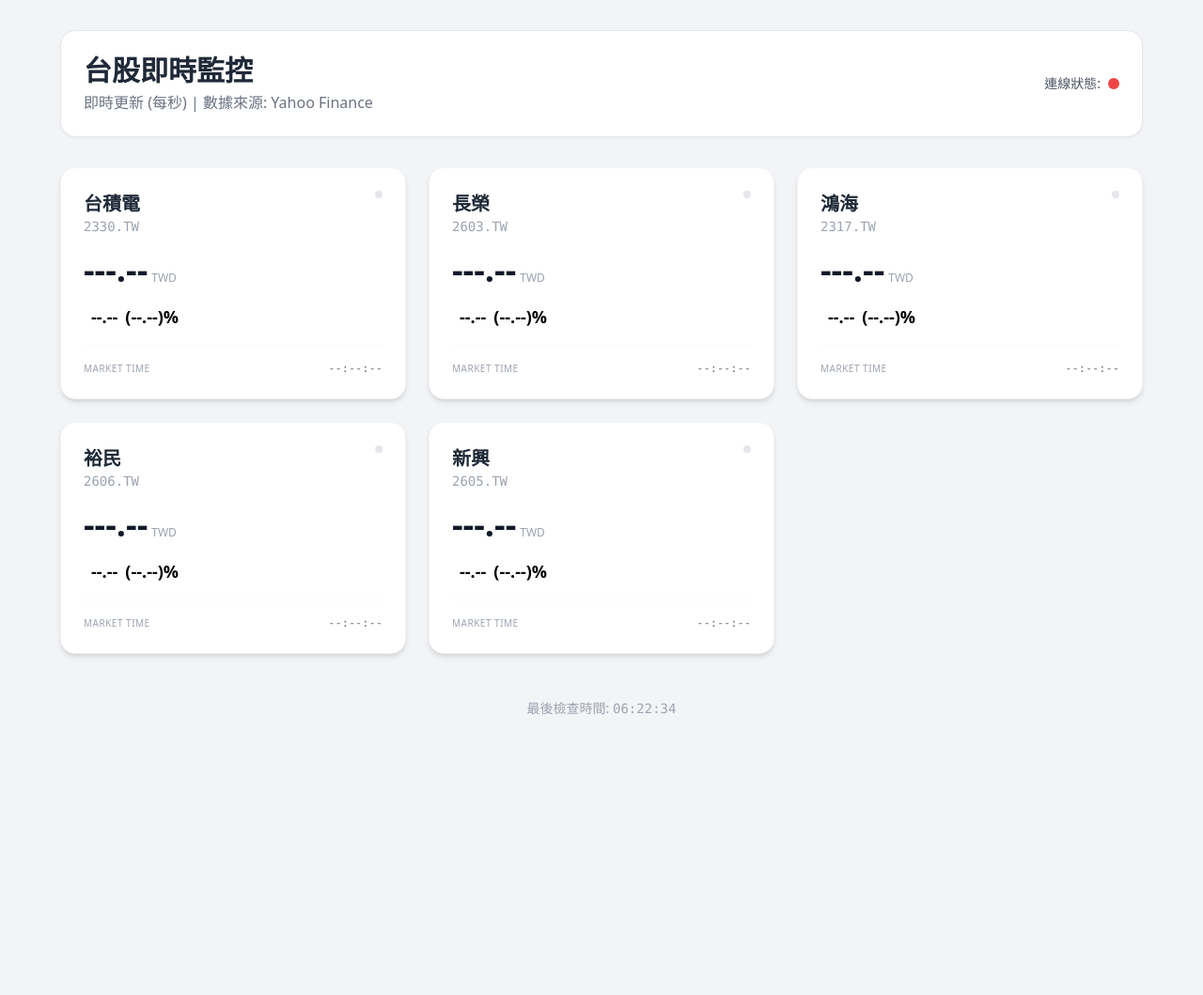
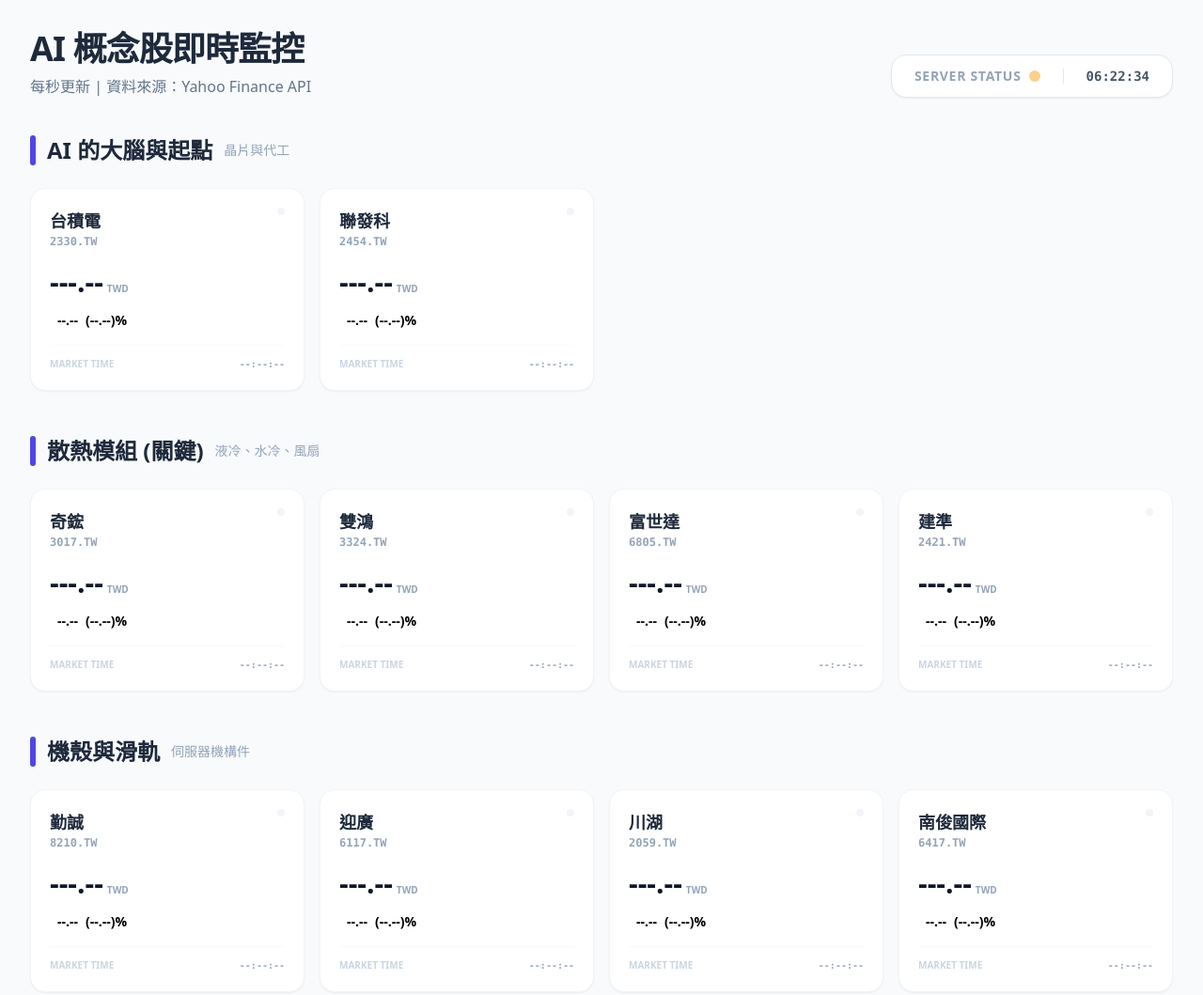
Before and after one commit to oldpitt566-blip/price, a website: page public/index.html in a window 1280 px wide. Shown: the top 1059 px of the page at 94% size. Before the commit the page ends 800 px from the top, so only its background shows below. Drawn offline with nearby package versions, Linux system fonts and the light colour scheme; no server answers.

Commit message:
Add files via upload

```diff
--- a/public/index.html
+++ b/public/index.html
@@ -3,163 +3,238 @@
 <head>
     <meta charset="UTF-8">
     <meta name="viewport" content="width=device-width, initial-scale=1.0">
-    <title>台股即時監控</title>
+    <title>AI 概念股即時監控面板</title>
     <script src="https://cdn.tailwindcss.com"></script>
     <style>
         .pulse {
-            animation: pulse 1s cubic-bezier(0.4, 0, 0.6, 1) infinite;
+            animation: pulse 1.5s cubic-bezier(0.4, 0, 0.6, 1) infinite;
         }
         @keyframes pulse {
             0%, 100% { opacity: 1; }
-            50% { opacity: .5; }
+            50% { opacity: .3; }
+        }
+        .stock-card {
+            transition: all 0.2s ease-in-out;
+        }
+        .stock-card:hover {
+            transform: translateY(-2px);
         }
     </style>
 </head>
-<body class="bg-gray-100 min-h-screen p-4 md:p-8 font-sans">
-    <div class="max-w-6xl mx-auto">
-        <header class="flex justify-between items-center mb-8 bg-white p-6 rounded-2xl shadow-sm border border-gray-200">
+<body class="bg-slate-50 min-h-screen p-4 md:p-8 font-sans">
+    <div class="max-w-7xl mx-auto">
+        <!-- Header -->
+        <header class="mb-10 flex flex-col md:flex-row md:items-end justify-between gap-4">
             <div>
-                <h1 class="text-3xl font-bold text-gray-800">台股即時監控</h1>
-                <p class="text-gray-500 mt-1">即時更新 (每秒) | 數據來源: Yahoo Finance</p>
+                <h1 class="text-4xl font-black text-slate-800 tracking-tight">AI 概念股即時監控</h1>
+                <p class="text-slate-500 mt-2 font-medium">每秒更新 | 資料來源：Yahoo Finance API</p>
             </div>
-            <div class="flex items-center space-x-2">
-                <span class="text-sm font-medium text-gray-600">連線狀態:</span>
-                <div id="global-status" class="w-3 h-3 rounded-full bg-green-500 pulse"></div>
+            <div class="flex items-center space-x-6 bg-white px-6 py-3 rounded-2xl shadow-sm border border-slate-200">
+                <div class="flex items-center space-x-2">
+                    <span class="text-sm font-bold text-slate-400 uppercase tracking-wider">Server Status</span>
+                    <div id="global-status" class="w-3 h-3 rounded-full bg-green-500 pulse"></div>
+                </div>
+                <div class="h-4 w-px bg-slate-200"></div>
+                <div class="text-sm font-bold text-slate-600 font-mono" id="current-time">--:--:--</div>
             </div>
         </header>
 
-        <div id="stock-grid" class="grid grid-cols-1 md:grid-cols-2 lg:grid-cols-3 gap-6">
-            <!-- Stock cards will be injected here -->
+        <!-- Categories Section -->
+        <div class="space-y-12" id="category-container">
+            <!-- Categories will be injected here -->
         </div>
 
-        <footer class="mt-12 text-center text-gray-400 text-sm">
-            最後檢查時間: <span id="last-check" class="font-mono">--:--:--</span>
+        <footer class="mt-16 py-8 border-t border-slate-200 text-center text-slate-400 text-sm">
+            <p>© 2026 AI Stock Monitor - 僅供參考，不構成投資建議。</p>
+            <p class="mt-1">系統最後同步時間: <span id="last-sync" class="font-mono">--:--:--</span></p>
         </footer>
     </div>
 
+    <!-- Template for Category -->
+    <template id="category-template">
+        <section class="category-section">
+            <div class="flex items-center space-x-3 mb-6">
+                <div class="h-8 w-1.5 bg-indigo-600 rounded-full"></div>
+                <h2 class="text-2xl font-bold text-slate-800 category-title">類別名稱</h2>
+                <span class="text-slate-400 text-sm font-medium category-desc">類別描述</span>
+            </div>
+            <div class="grid grid-cols-1 sm:grid-cols-2 lg:grid-cols-4 gap-4 stock-grid">
+                <!-- Stock cards will be injected here -->
+            </div>
+        </section>
+    </template>
+
+    <!-- Template for Stock Card -->
     <template id="stock-card-template">
-        <div class="bg-white p-6 rounded-2xl shadow-md border border-gray-100 transition-all hover:shadow-lg">
-            <div class="flex justify-between items-start mb-4">
+        <div class="stock-card bg-white p-5 rounded-2xl shadow-sm border border-slate-100 flex flex-col justify-between">
+            <div class="flex justify-between items-start mb-3">
                 <div>
-                    <h2 class="text-xl font-bold text-gray-800 stock-name">---</h2>
-                    <p class="text-sm text-gray-400 stock-id font-mono">----</p>
+                    <h3 class="font-bold text-slate-800 stock-name text-lg">---</h3>
+                    <p class="text-xs font-bold text-slate-400 stock-id font-mono">----</p>
                 </div>
-                <div class="update-indicator w-2 h-2 rounded-full bg-gray-200"></div>
+                <div class="update-pulse w-2 h-2 rounded-full bg-slate-100"></div>
             </div>
 
-            <div class="mb-4">
+            <div class="my-2">
                 <div class="flex items-baseline space-x-1">
-                    <span class="stock-price text-4xl font-extrabold text-gray-900">---.--</span>
-                    <span class="text-xs font-medium text-gray-400">TWD</span>
+                    <span class="stock-price text-3xl font-black text-slate-900 leading-none">---.--</span>
+                    <span class="text-[10px] font-bold text-slate-400 uppercase">TWD</span>
                 </div>
             </div>
 
-            <div class="change-container flex items-center space-x-2 text-lg font-semibold">
+            <div class="change-container flex items-center space-x-2 text-sm font-bold mt-2">
                 <span class="change-arrow"></span>
                 <span class="change-value">--.--</span>
                 <span class="change-percent">(--.--)%</span>
             </div>
 
-            <div class="mt-4 pt-4 border-t border-gray-50 flex justify-between items-center">
-                <span class="text-[10px] text-gray-400 uppercase tracking-wider">Market Time</span>
-                <span class="stock-time text-xs text-gray-500 font-mono">--:--:--</span>
+            <div class="mt-4 pt-3 border-t border-slate-50 flex justify-between items-center text-[10px]">
+                <span class="text-slate-300 font-bold uppercase">Market Time</span>
+                <span class="stock-time text-slate-400 font-mono font-bold">--:--:--</span>
             </div>
         </div>
     </template>
 
     <script>
-        const stockIds = ['2330', '2603', '2317', '2606', '2605'];
-        const stockNames = {
-            '2330': '台積電',
-            '2603': '長榮',
-            '2317': '鴻海',
-            '2606': '裕民',
-            '2605': '新興'
-        };
+        const categories = [
+            {
+                title: "AI 的大腦與起點",
+                desc: "晶片與代工",
+                stocks: [
+                    { id: '2330', name: '台積電' },
+                    { id: '2454', name: '聯發科' }
+                ]
+            },
+            {
+                title: "散熱模組 (關鍵)",
+                desc: "液冷、水冷、風扇",
+                stocks: [
+                    { id: '3017', name: '奇鋐' },
+                    { id: '3324', name: '雙鴻' },
+                    { id: '6805', name: '富世達' },
+                    { id: '2421', name: '建準' }
+                ]
+            },
+            {
+                title: "機殼與滑軌",
+                desc: "伺服器機構件",
+                stocks: [
+                    { id: '8210', name: '勤誠' },
+                    { id: '6117', name: '迎廣' },
+                    { id: '2059', name: '川湖' },
+                    { id: '6417', name: '南俊國際' }
+                ]
+            },
+            {
+                title: "PCB 與 CCL",
+                desc: "高層板與 ABF 載板",
+                stocks: [
+                    { id: '2383', name: '台光電' },
+                    { id: '2368', name: '金像電' },
+                    { id: '3037', name: '欣興' },
+                    { id: '8046', name: '南電' }
+                ]
+            },
+            {
+                title: "組裝與 ODM",
+                desc: "系統整合與代工",
+                stocks: [
+                    { id: '2317', name: '鴻海' },
+                    { id: '2382', name: '廣達' },
+                    { id: '3231', name: '緯創' },
+                    { id: '6669', name: '緯穎' }
+                ]
+            }
+        ];
 
-        const grid = document.getElementById('stock-grid');
-        const template = document.getElementById('stock-card-template');
+        const categoryContainer = document.getElementById('category-container');
+        const categoryTemplate = document.getElementById('category-template');
+        const stockTemplate = document.getElementById('stock-card-template');
         const globalStatus = document.getElementById('global-status');
-        const lastCheckEl = document.getElementById('last-check');
+        const lastSyncEl = document.getElementById('last-sync');
+        const currentTimeEl = document.getElementById('current-time');
 
-        const stockCards = {};
+        const stockRefs = {};
 
-        // Initialize cards
-        stockIds.forEach(id => {
-            const clone = template.content.cloneNode(true);
-            const card = clone.querySelector('div');
+        // Build UI
+        categories.forEach(cat => {
+            const catClone = categoryTemplate.content.cloneNode(true);
+            catClone.querySelector('.category-title').textContent = cat.title;
+            catClone.querySelector('.category-desc').textContent = cat.desc;
 
-            card.querySelector('.stock-name').textContent = stockNames[id] || '股票';
-            card.querySelector('.stock-id').textContent = `${id}.TW`;
+            const grid = catClone.querySelector('.stock-grid');
 
-            grid.appendChild(clone);
+            cat.stocks.forEach(stock => {
+                const stockClone = stockTemplate.content.cloneNode(true);
+                const card = stockClone.querySelector('.stock-card');
 
-            // Re-find elements in the appended DOM
-            const newCard = grid.lastElementChild;
-            stockCards[id] = {
-                price: newCard.querySelector('.stock-price'),
-                changeValue: newCard.querySelector('.change-value'),
-                changePercent: newCard.querySelector('.change-percent'),
-                changeArrow: newCard.querySelector('.change-arrow'),
-                changeContainer: newCard.querySelector('.change-container'),
-                time: newCard.querySelector('.stock-time'),
-                indicator: newCard.querySelector('.update-indicator')
-            };
+                card.querySelector('.stock-name').textContent = stock.name;
+                card.querySelector('.stock-id').textContent = `${stock.id}.TW`;
+
+                grid.appendChild(stockClone);
+
+                const element = grid.lastElementChild;
+                stockRefs[stock.id] = {
+                    price: element.querySelector('.stock-price'),
+                    changeValue: element.querySelector('.change-value'),
+                    changePercent: element.querySelector('.change-percent'),
+                    changeArrow: element.querySelector('.change-arrow'),
+                    changeContainer: element.querySelector('.change-container'),
+                    time: element.querySelector('.stock-time'),
+                    pulse: element.querySelector('.update-pulse')
+                };
+            });
+
+            categoryContainer.appendChild(catClone);
         });
 
-        async function updateStock(id) {
-            const card = stockCards[id];
+        async function fetchStock(id) {
+            const ref = stockRefs[id];
             try {
-                const response = await fetch(`/api/stock/${id}`);
-                if (!response.ok) throw new Error('API Error');
-                const data = await response.json();
+                const res = await fetch(`/api/stock/${id}`);
+                if (!res.ok) throw new Error();
+                const data = await res.json();
 
-                // Update data
-                card.price.textContent = data.price;
-                card.changeValue.textContent = Math.abs(data.change).toFixed(2);
-                card.changePercent.textContent = `(${data.changePercent}%)`;
+                ref.price.textContent = data.price;
+                ref.changeValue.textContent = Math.abs(data.change).toFixed(2);
+                ref.changePercent.textContent = `(${data.changePercent}%)`;
 
-                const isUp = parseFloat(data.change) > 0;
-                const isDown = parseFloat(data.change) < 0;
-
-                if (isUp) {
-                    card.changeContainer.className = 'change-container flex items-center space-x-2 text-lg font-semibold text-red-600';
-                    card.changeArrow.textContent = '▲';
-                } else if (isDown) {
-                    card.changeContainer.className = 'change-container flex items-center space-x-2 text-lg font-semibold text-green-600';
-                    card.changeArrow.textContent = '▼';
+                const val = parseFloat(data.change);
+                if (val > 0) {
+                    ref.changeContainer.className = 'change-container flex items-center space-x-2 text-sm font-bold mt-2 text-red-600';
+                    ref.changeArrow.textContent = '▲';
+                } else if (val < 0) {
+                    ref.changeContainer.className = 'change-container flex items-center space-x-2 text-sm font-bold mt-2 text-green-600';
+                    ref.changeArrow.textContent = '▼';
                 } else {
-                    card.changeContainer.className = 'change-container flex items-center space-x-2 text-lg font-semibold text-gray-500';
-                    card.changeArrow.textContent = '';
+                    ref.changeContainer.className = 'change-container flex items-center space-x-2 text-sm font-bold mt-2 text-slate-400';
+                    ref.changeArrow.textContent = '';
                 }
 
-                const time = new Date(data.timestamp).toLocaleTimeString('zh-TW', { hour12: false });
-                card.time.textContent = time;
+                ref.time.textContent = new Date(data.timestamp).toLocaleTimeString('zh-TW', { hour12: false });
 
-                // Visual feedback for update
-                card.indicator.classList.remove('bg-gray-200');
-                card.indicator.classList.add('bg-blue-400');
-                setTimeout(() => {
-                    card.indicator.classList.remove('bg-blue-400');
-                    card.indicator.classList.add('bg-gray-200');
-                }, 200);
+                // Visual Pulse
+                ref.pulse.classList.replace('bg-slate-100', 'bg-indigo-400');
+                setTimeout(() => ref.pulse.classList.replace('bg-indigo-400', 'bg-slate-100'), 300);
 
                 return true;
-            } catch (err) {
-                console.error(`Failed to fetch ${id}:`, err);
+            } catch (e) {
                 return false;
             }
         }
 
         async function updateAll() {
-            const results = await Promise.all(stockIds.map(id => updateStock(id)));
-            const allOk = results.every(r => r === true);
+            const ids = Object.keys(stockRefs);
+            const results = await Promise.all(ids.map(id => fetchStock(id)));
 
-            globalStatus.className = `w-3 h-3 rounded-full pulse ${allOk ? 'bg-green-500' : 'bg-red-500'}`;
-            lastCheckEl.textContent = new Date().toLocaleTimeString('zh-TW', { hour12: false });
+            const anyError = results.includes(false);
+            globalStatus.className = `w-3 h-3 rounded-full pulse ${anyError ? 'bg-amber-500' : 'bg-green-500'}`;
+
+            const now = new Date();
+            lastSyncEl.textContent = now.toLocaleTimeString('zh-TW', { hour12: false });
+            currentTimeEl.textContent = now.toLocaleTimeString('zh-TW', { hour12: false });
         }
 
-        // Run
         updateAll();
         setInterval(updateAll, 1000);
     </script>
```
